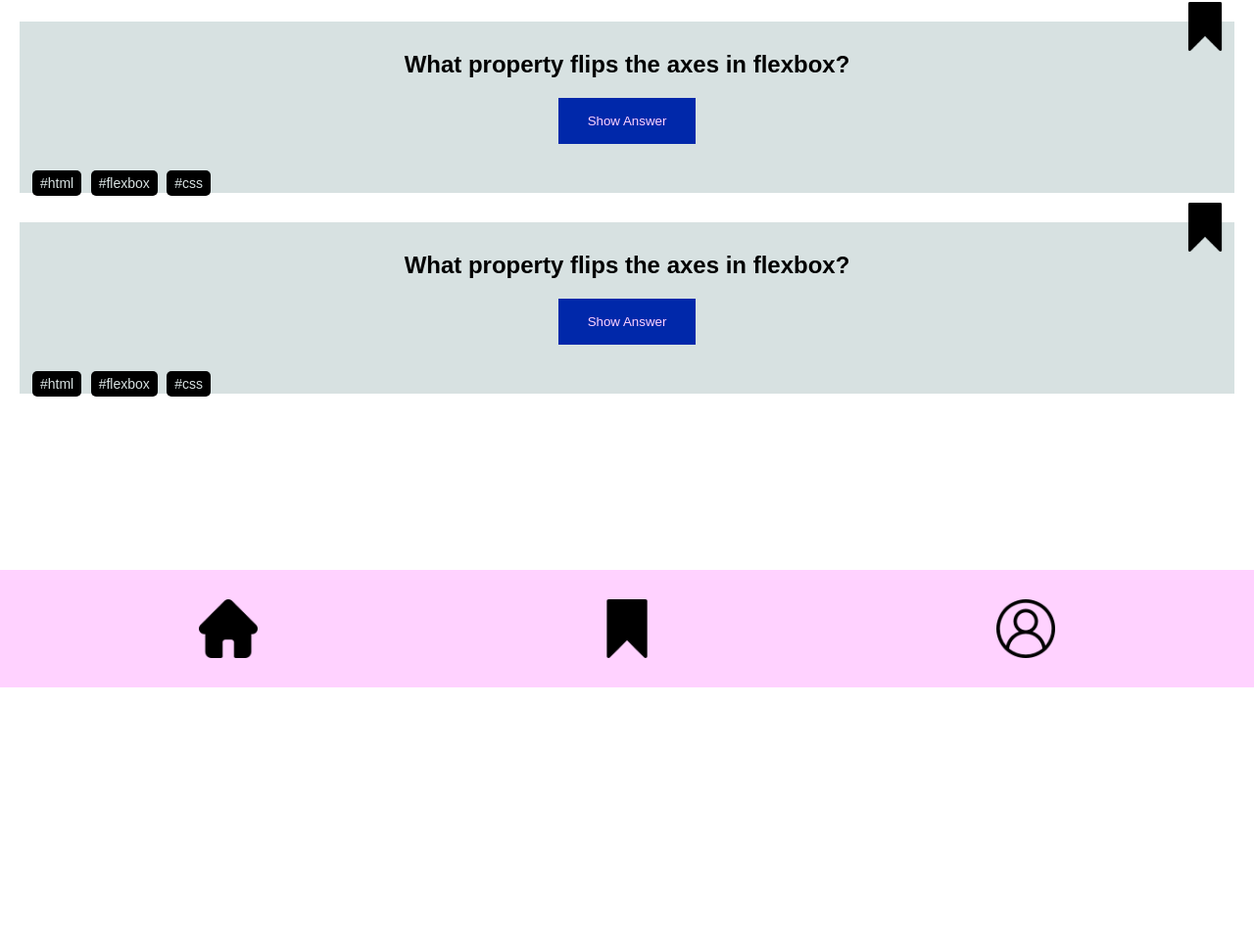
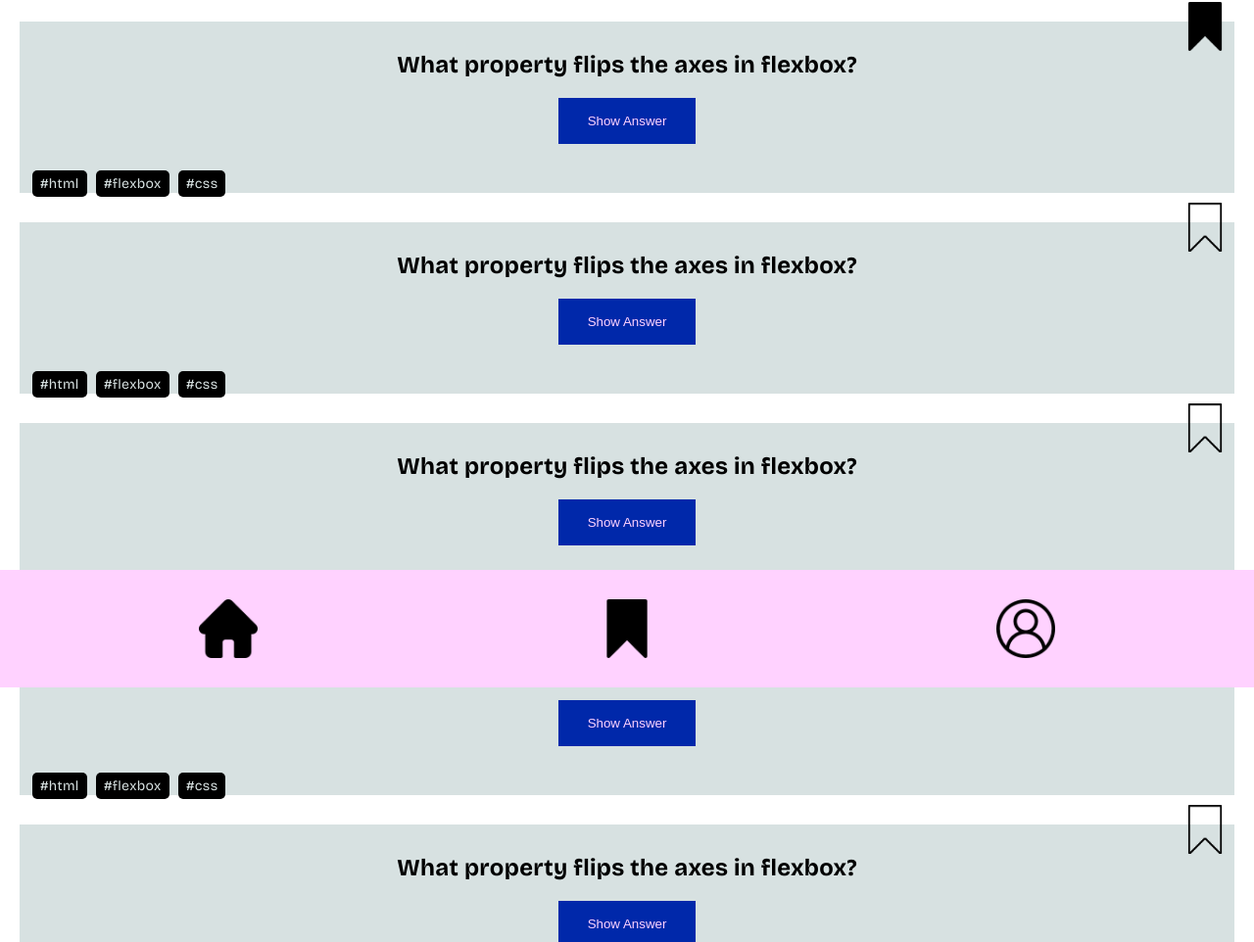
Before and after one commit to MoritzHoyer/moritzhoyer-quiz-app, a plain HTML site: page index.html in a window 1280 px wide. Shown: the part 98-1060 px from the top of the page at 98% size. Before the commit the page ends 800 px from the top, so only its background shows below. Drawn offline with nearby package versions, Linux system fonts and the light colour scheme.

Commit message:
adjusted all files

```diff
--- a/components/header.css
+++ b/components/header.css
@@ -5,14 +5,15 @@
   width: 100%;
   background-color: #ffd2ff;
   color: black;
-  padding: 30px;
+  padding: 10px;
   text-align: center;
   z-index: 1000;
   display: flex;
   justify-content: center;
-  align-items: center;
 }
 
 .header__title {
   margin: 0;
+  font-size: 60px;
+  letter-spacing: -0.5;
 }
--- a/global.css
+++ b/global.css
@@ -1,3 +1,13 @@
+:root {
+  --color-rose: #ffd2ff;
+  --color-grey: #d7e1e1;
+  --color-blue: #0028aa;
+  --color-black: #000000;
+  --color-white: #fff;
+  --font: "Bricolage Grotesque", sans-serif;
+  --color-text: var(--color-black);
+}
+
 * {
   box-sizing: border-box;
   margin: 0;
@@ -5,10 +15,19 @@
 }
 
 body {
-  font-family: Arial, sans-serif;
+  font-family: var(--font);
+  font-weight: 400;
+  color: var(--color-black);
+  letter-spacing: 0.02em;
   margin: 0;
   padding: 0;
   display: flex;
   flex-direction: column;
   min-height: 100vh;
 }
+
+.main {
+  flex: 1;
+  padding: 10px 5px 5px;
+  margin-top: 95px;
+}
--- a/index.html
+++ b/index.html
@@ -3,46 +3,99 @@
     <meta charset="UTF-8" />
     <meta name="viewport" content="width=device-width, initial-scale=1.0" />
     <title>Quiz App</title>
+    <link rel="preconnect" href="https://fonts.googleapis.com" />
+    <link rel="preconnect" href="https://fonts.gstatic.com" crossorigin />
+    <link
+      href="https://fonts.googleapis.com/css2?family=Bricolage+Grotesque:opsz,wght@12..96,200..800&display=swap"
+      rel="stylesheet"
+    />
     <link rel="stylesheet" href="styles.css" />
   </head>
   <body>
     <header class="header">
-      <h1 class="header__title">QUIZ APP</h1>
+      <h1 class="header__title">Quiz App</h1>
     </header>
     <main class="main">
-      <section class="question-card">
-        <button class="question-card__bookmark">
+      <section class="card" id="top">
+        <button class="card__bookmark">
           <img
             src="/resources/bookmark_filled.png"
             alt="bookmark-button"
             class="icon"
           />
         </button>
-        <h2 class="question-card__title">
-          What property flips the axes in flexbox?
-        </h2>
-        <button class="question-card__answer-button">Show Answer</button>
-        <p class="question-card__answer hidden">flex-direction</p>
-        <p class="question-card__tags">
+        <h2 class="card__title">What property flips the axes in flexbox?</h2>
+        <button class="card__answer-button">Show Answer</button>
+        <p class="card__answer hidden">flex-direction</p>
+        <p class="card__tags">
           <span class="tag">#html</span>
           <span class="tag">#flexbox</span>
           <span class="tag">#css</span>
         </p>
       </section>
-      <section class="question-card">
-        <button class="question-card__bookmark">
+      <section class="card">
+        <button class="card__bookmark">
           <img
-            src="/resources/bookmark_filled.png"
+            src="/resources/bookmark_transparent.png"
             alt="bookmark-button"
             class="icon"
           />
         </button>
-        <h2 class="question-card__title">
-          What property flips the axes in flexbox?
-        </h2>
-        <button class="question-card__answer-button">Show Answer</button>
-        <p class="question-card__answer hidden">flex-direction</p>
-        <p class="question-card__tags">
+        <h2 class="card__title">What property flips the axes in flexbox?</h2>
+        <button class="card__answer-button">Show Answer</button>
+        <p class="card__answer hidden">flex-direction</p>
+        <p class="card__tags">
+          <span class="tag">#html</span>
+          <span class="tag">#flexbox</span>
+          <span class="tag">#css</span>
+        </p>
+      </section>
+      <section class="card">
+        <button class="card__bookmark">
+          <img
+            src="/resources/bookmark_transparent.png"
+            alt="bookmark-button"
+            class="icon"
+          />
+        </button>
+        <h2 class="card__title">What property flips the axes in flexbox?</h2>
+        <button class="card__answer-button">Show Answer</button>
+        <p class="card__answer hidden">flex-direction</p>
+        <p class="card__tags">
+          <span class="tag">#html</span>
+          <span class="tag">#flexbox</span>
+          <span class="tag">#css</span>
+        </p>
+      </section>
+      <section class="card">
+        <button class="card__bookmark">
+          <img
+            src="/resources/bookmark_transparent.png"
+            alt="bookmark-button"
+            class="icon"
+          />
+        </button>
+        <h2 class="card__title">What property flips the axes in flexbox?</h2>
+        <button class="card__answer-button">Show Answer</button>
+        <p class="card__answer hidden">flex-direction</p>
+        <p class="card__tags">
+          <span class="tag">#html</span>
+          <span class="tag">#flexbox</span>
+          <span class="tag">#css</span>
+        </p>
+      </section>
+      <section class="card">
+        <button class="card__bookmark">
+          <img
+            src="/resources/bookmark_transparent.png"
+            alt="bookmark-button"
+            class="icon"
+          />
+        </button>
+        <h2 class="card__title">What property flips the axes in flexbox?</h2>
+        <button class="card__answer-button">Show Answer</button>
+        <p class="card__answer hidden">flex-direction</p>
+        <p class="card__tags">
           <span class="tag">#html</span>
           <span class="tag">#flexbox</span>
           <span class="tag">#css</span>
--- a/styles.css
+++ b/styles.css
@@ -1,13 +1,7 @@
 @import "./global.css";
 @import "./components/header.css";
 
-.main {
-  flex: 1;
-  padding: 10px 5px 5px;
-  margin-top: 95px;
-}
-
-.question-card {
+.card {
   position: relative;
   margin-top: 15px;
   margin-left: 15px;
@@ -18,7 +12,7 @@
   text-align: center;
 }
 
-.question-card__bookmark {
+.card__bookmark {
   position: absolute;
   top: -20px;
   right: 5px;
@@ -27,15 +21,15 @@
   background: none;
 }
 
-.question-card__bookmark .icon {
+.card__bookmark .icon {
   width: 50px;
 }
 
-.question-card__title {
+.card__title {
   font-size: 24px;
 }
 
-.question-card__answer-button {
+.card__answer-button {
   display: inline-block;
   margin: 20px;
   padding: 16px 30px;
@@ -49,7 +43,7 @@
   display: none;
 }
 
-.question-card__tags {
+.card__tags {
   position: absolute;
   left: 13px;
   bottom: 1px;
```
